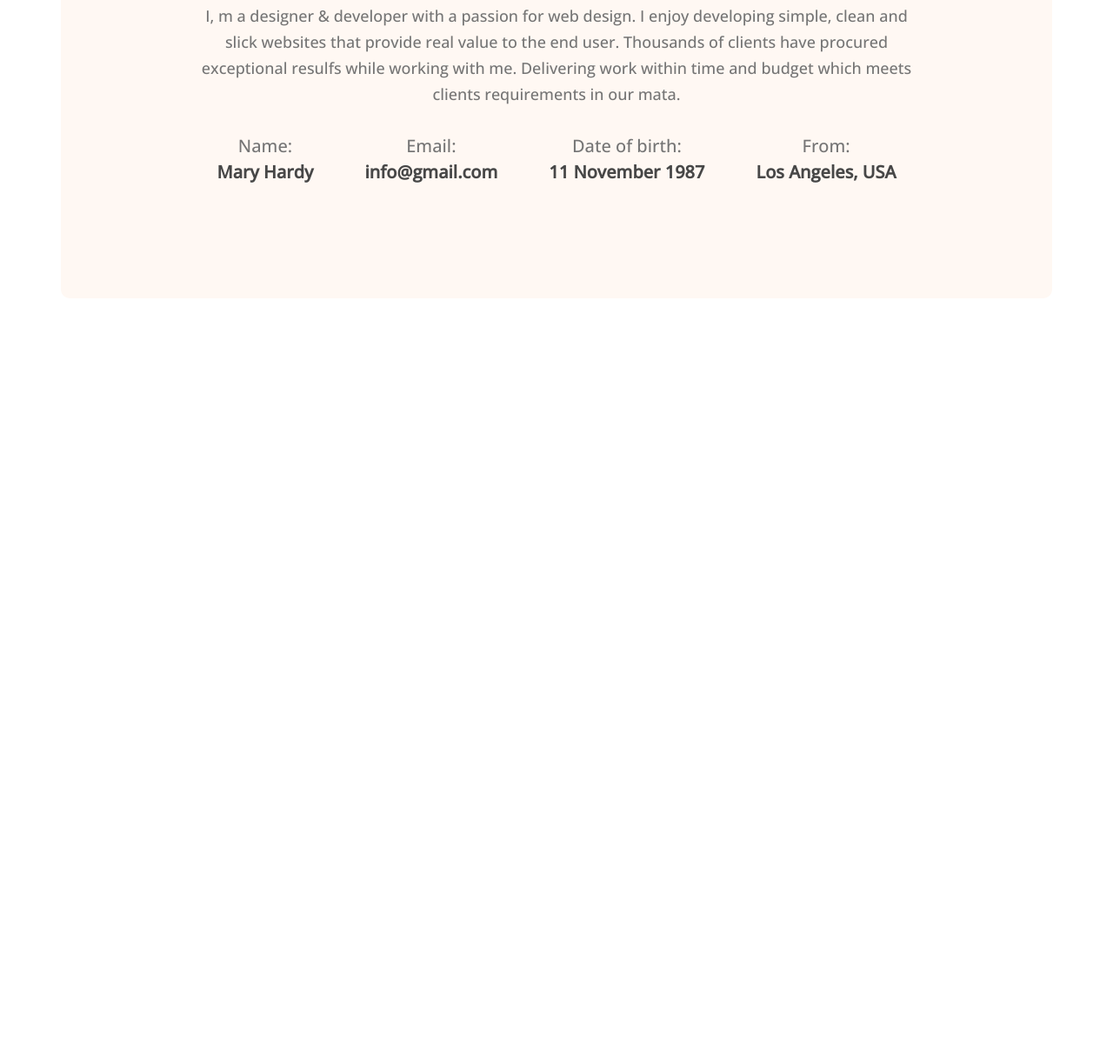
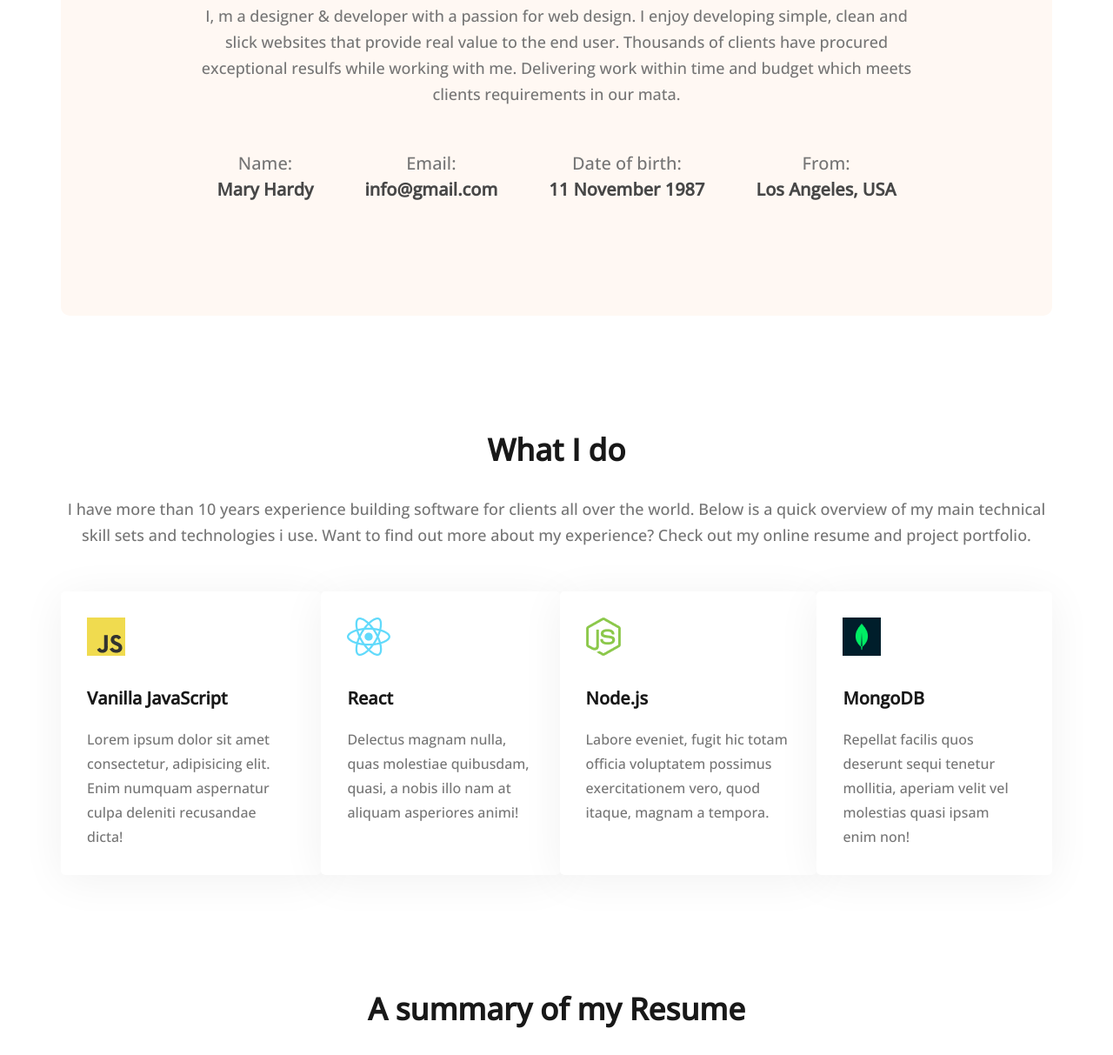
Before and after one commit to mirazchowdhury/my-portfolio, a plain HTML site: page index.html in a window 1280 px wide. Shown: the part 1174-2387 px from the top of the page at 87% size. Before the commit the page ends 1517 px from the top, so only its background shows below. Drawn offline with nearby package versions, Linux system fonts and the light colour scheme.

Commit message:
added skills content

```diff
--- a/index.html
+++ b/index.html
@@ -65,6 +65,44 @@
                 </div>
             </div>
         </section>
+        <!-- what i do section -->
+        <section class="what-i-do">
+            <h3 class="section-title">What I do</h3>
+            <p class="section-description">I have more than 10 years experience building software for clients all over
+                the world. Below is a quick overview of my main technical skill sets and technologies i use. Want to
+                find out more about my experience? Check out my online resume and project portfolio.</p>
+            <!-- .skills-container>skill*4>img+p.skill-title+p.skill-description>lorem15 -->
+            <div class="skills-container">
+                <div class="skill">
+                    <img src="images/icons/js.png" alt="">
+                    <p class="skill-title">Vanilla JavaScript</p>
+                    <p class="skill-description">Lorem ipsum dolor sit amet consectetur, adipisicing elit. Enim numquam
+                        aspernatur culpa deleniti recusandae dicta!</p>
+                </div>
+                <div class="skill">
+                    <img src="images/icons/react.png" alt="">
+                    <p class="skill-title">React</p>
+                    <p class="skill-description">Delectus magnam nulla, quas molestiae quibusdam, quasi, a nobis illo
+                        nam at aliquam asperiores animi!</p>
+                </div>
+                <div class="skill">
+                    <img src="images/icons/nodejs.png" alt="">
+                    <p class="skill-title">Node.js</p>
+                    <p class="skill-description">Labore eveniet, fugit hic totam officia voluptatem possimus
+                        exercitationem vero, quod itaque, magnam a tempora.</p>
+                </div>
+                <div class="skill">
+                    <img src="images/icons/mongo.png" alt="">
+                    <p class="skill-title">MongoDB</p>
+                    <p class="skill-description">Repellat facilis quos deserunt sequi tenetur mollitia, aperiam velit
+                        vel molestias quasi ipsam enim non!</p>
+                </div>
+            </div>
+        </section>
+        <!-- resume section -->
+        <section class="resume">
+            <h3 class="section-title">A summary of my Resume</h3>
+        </section>
     </main>
     <footer>
 
--- a/styles/style.css
+++ b/styles/style.css
@@ -89,6 +89,10 @@ main {
     margin: 0 auto;
 }
 
+section {
+    margin-top: 130px;
+}
+
 /* about section title */
 .about {
     margin-top: 130px;
@@ -111,7 +115,7 @@ main {
     font-size: 18px;
     font-weight: 400;
     line-height: 30px;
-    margin-bottom: 30px;
+    margin-bottom: 50px;
 }
 
 .about-info-container {
@@ -133,3 +137,36 @@ main {
     font-weight: 700;
     line-height: 30px;
 }
+
+/* what-i-do-styles */
+.what-i-do {
+    margin-top: 130px;
+    margin-bottom: 30px;
+}
+
+.skills-container {
+    display: flex;
+}
+
+.skill {
+    border-radius: 5px;
+    background-color: #FFF;
+    box-shadow: 0px 6px 50px 0px rgba(0, 0, 0, 0.06);
+    padding: 30px;
+}
+
+.skill-title {
+    color: var(--dark-01, #181818);
+    font-size: 20px;
+    font-weight: 700;
+    line-height: normal;
+    margin-top: 30px;
+    margin-bottom: 20px;
+}
+
+.skill-description {
+    color: var(--dark-03, #757575);
+    font-size: 16px;
+    font-weight: 400;
+    line-height: 28px;
+}
```
